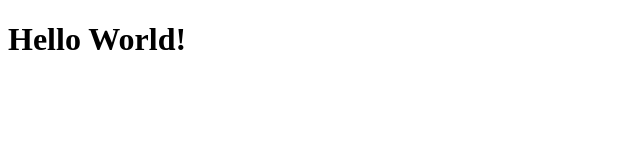
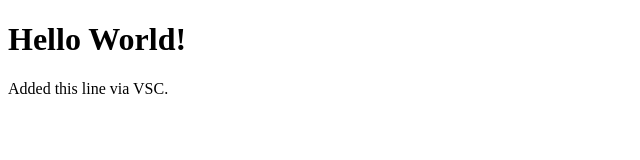
Before and after one commit to nchumphot/build-early-twitter, a website: page index.html in a window 1280 px wide. Shown: the whole page, without its empty margins (0-640 px from the left). Drawn offline with Linux system fonts and the light colour scheme.

Commit message:
Added a line via VSC

```diff
--- a/index.html
+++ b/index.html
@@ -7,5 +7,6 @@
   <body>
     <!-- put your content below -->
     <h1>Hello World!</h1>
+    <p>Added this line via VSC.</p>
   </body>
 </html>
```
